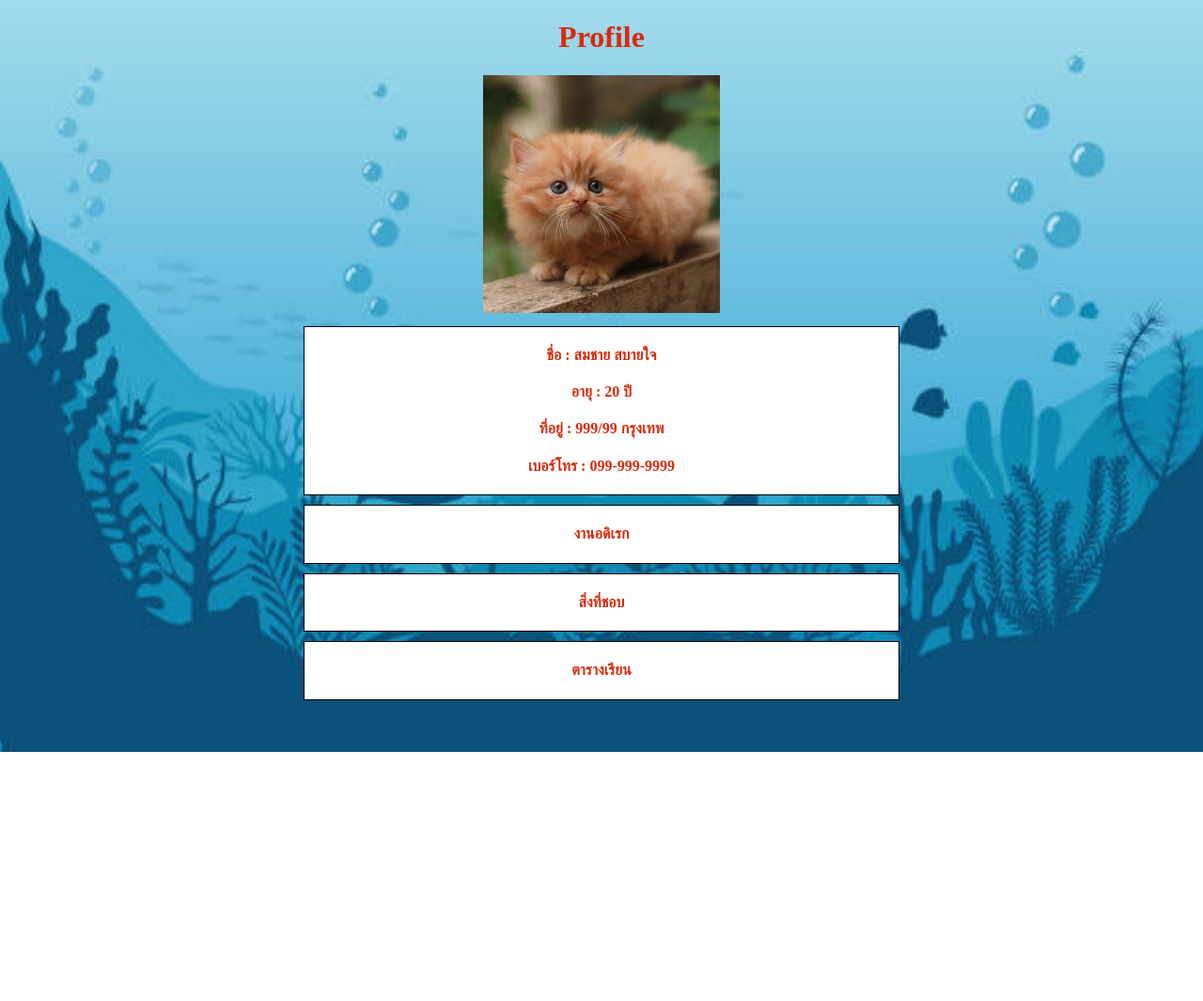
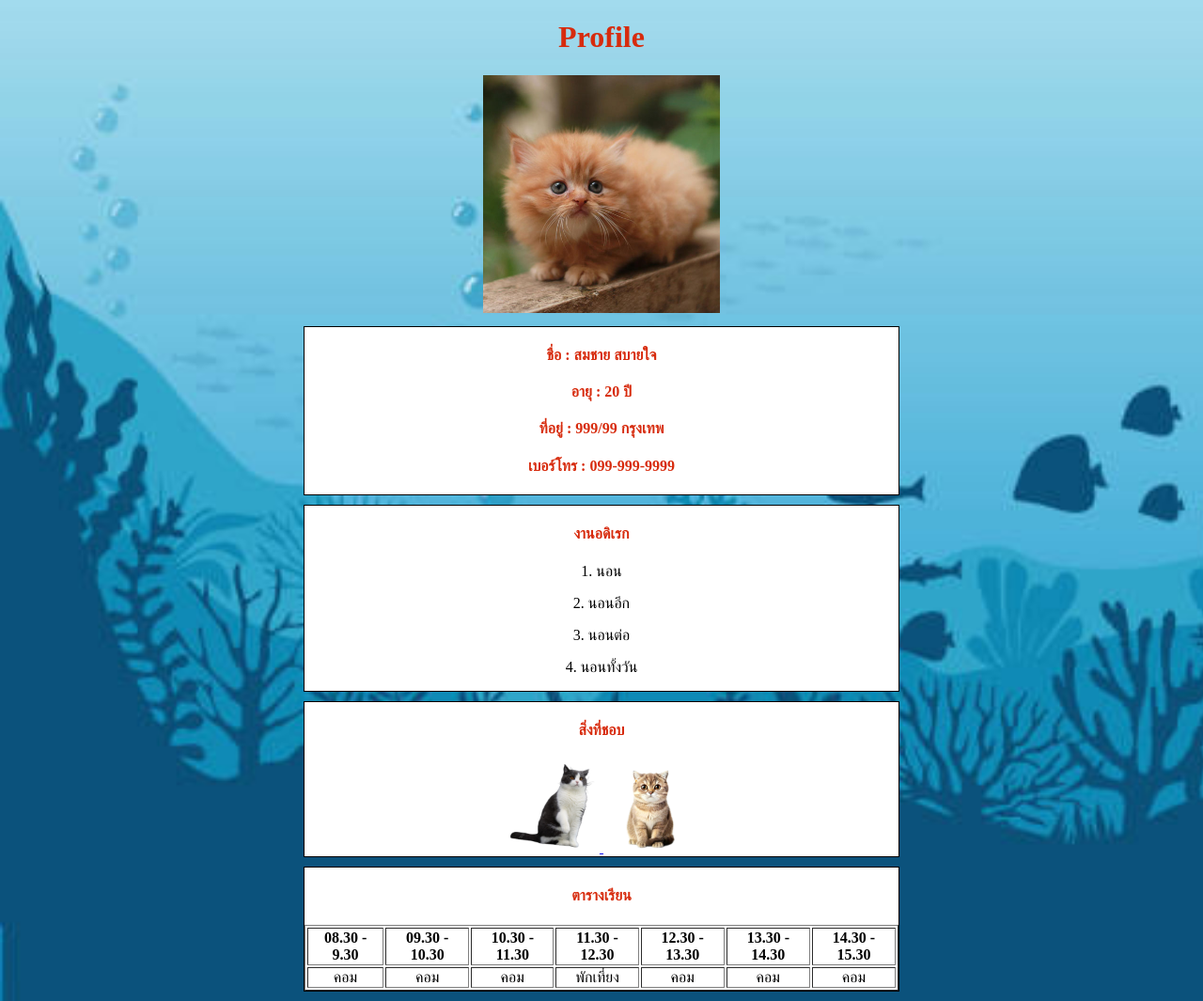
Before and after one commit to prtomnoi/website, a plain HTML site: page profile.html in a window 1280 px wide. Shown: the whole page at 94% size. Before the commit the page ends 800 px from the top, so only its background shows below. Drawn offline with Linux system fonts and the light colour scheme.

Commit message:
update homework

```diff
--- a/profile.html
+++ b/profile.html
@@ -31,15 +31,42 @@
     </div>
     <div class="body-content">
         <h4>งานอดิเรก</h4>
-
+         <p>1. นอน</p>
+         <p>2. นอนอีก</p>
+         <p>3. นอนต่อ</p>
+         <p>4. นอนทั้งวัน</p>
     </div>
     <div class="body-content">
         <h4>สิ่งที่ชอบ</h4>
-
+         <a href="https://tiktok.com">
+            <img src="img003.jpg" width="100" alt="">
+         </a>
+         <a href="https://tiktok.com">
+            <img src="img004.png" width="100" alt="">
+         </a>
     </div>
     <div class="body-content">
         <h4>ตารางเรียน</h4>
-
+         <table border="1" width="100%">
+            <tr>
+                <th>08.30 - 9.30</th>
+                <th>09.30 - 10.30</th>
+                <th>10.30 - 11.30</th>
+                <th>11.30 - 12.30</th>
+                <th>12.30 - 13.30</th>
+                <th>13.30 - 14.30</th>
+                <th>14.30 - 15.30</th>
+            </tr>
+            <tr>
+                <td>คอม</td>
+                <td>คอม</td>
+                <td>คอม</td>
+                <td>พักเที่ยง</td>
+                <td>คอม</td>
+                <td>คอม</td>
+                <td>คอม</td>
+            </tr>
+         </table>
     </div>
 </body>
 </html>
```
Also changed, not shown: demo1.html (added).
